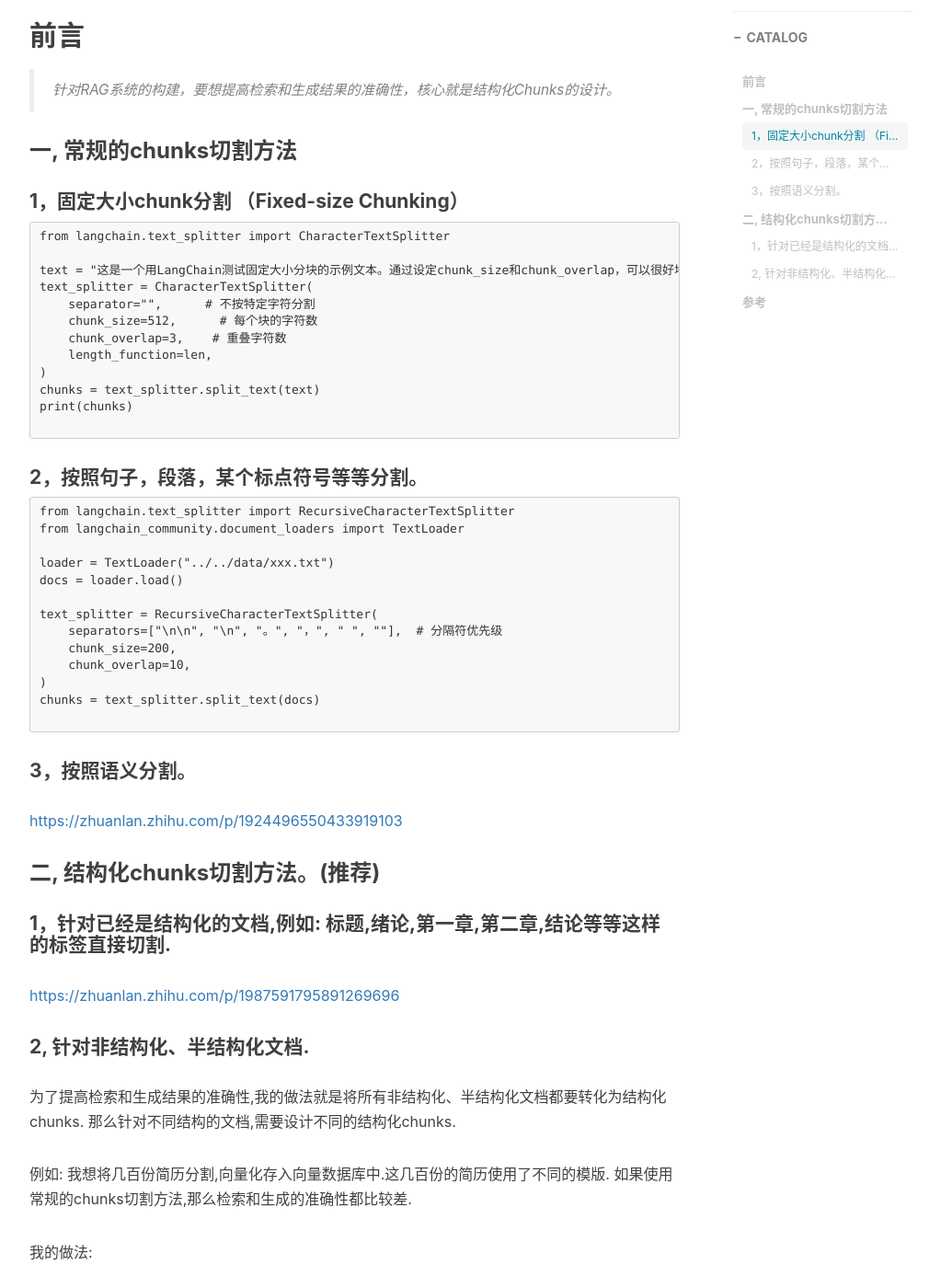
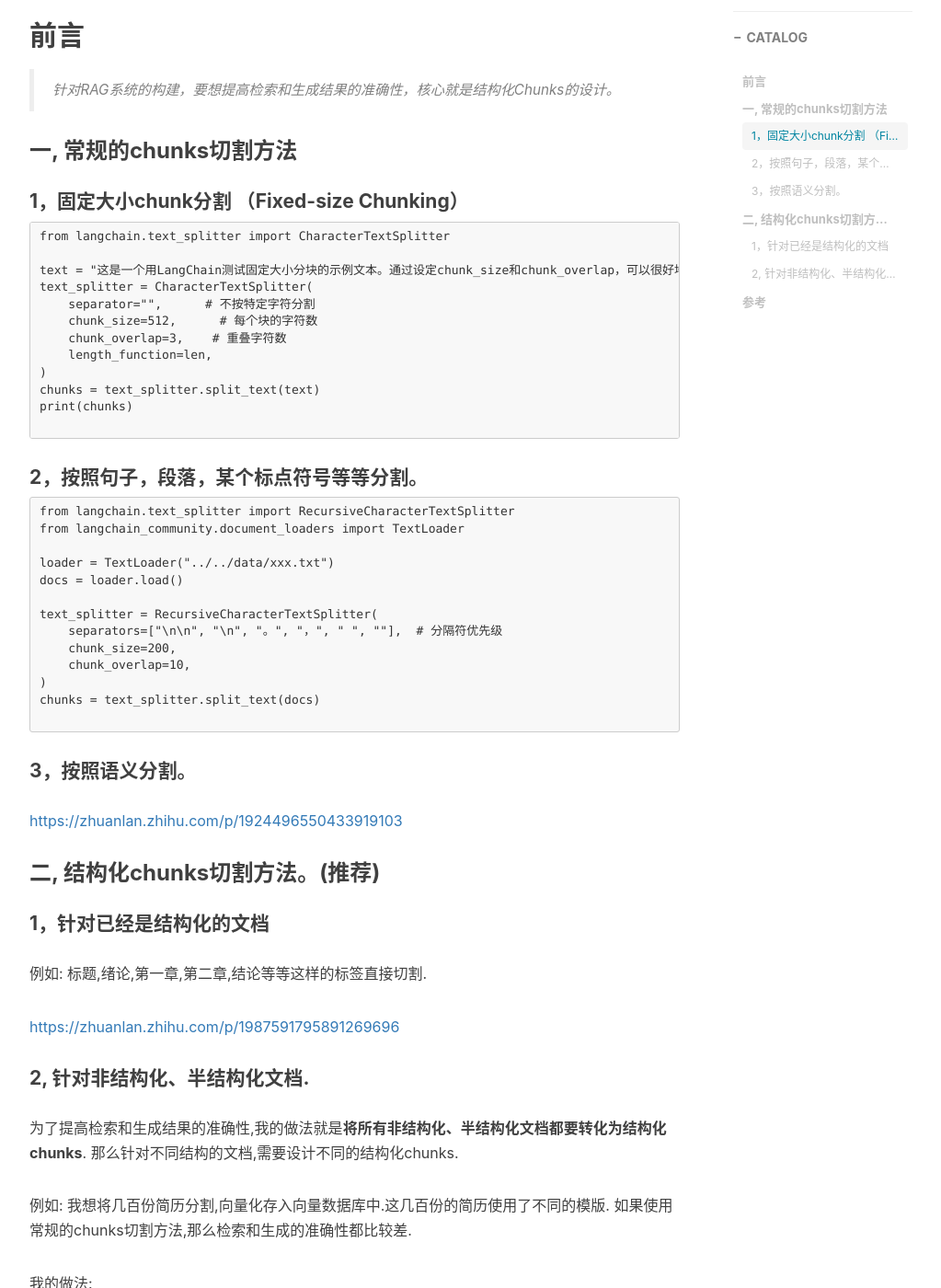
Before and after one commit to LuochuanAD/LuochuanAD.github.io, a Jekyll site: the page built from _posts/2026-01-31-RAG之Structural Chunks设计.md, in a window 1280 px wide and 1400 px high, scrolled down 638 px. Shown: the whole window at 92% size, without its empty margins (233-1256 px from the left). Built offline with Jekyll 4.4.1, drawn with Linux system fonts in a browser that asks for light colours; nearby versions of some CDN libraries; comment, search, counter and statistics services are not loaded; some of the changed text lies outside the part shown.

Commit message:
Update 2026-01-31-RAG之Structural Chunks设计.md

```diff
--- a/_posts/2026-01-31-RAG之Structural Chunks设计.md
+++ b/_posts/2026-01-31-RAG之Structural Chunks设计.md
@@ -59,13 +59,15 @@ chunks = text_splitter.split_text(docs)
 
 ### 二, 结构化chunks切割方法。(推荐)
 
-#### 1，针对已经是结构化的文档,例如: 标题,绪论,第一章,第二章,结论等等这样的标签直接切割.
+#### 1，针对已经是结构化的文档
+
+例如: 标题,绪论,第一章,第二章,结论等等这样的标签直接切割.
 
 [https://zhuanlan.zhihu.com/p/1987591795891269696](https://zhuanlan.zhihu.com/p/1987591795891269696)
 
 #### 2, 针对非结构化、半结构化文档.
 
-为了提高检索和生成结果的准确性,我的做法就是将所有非结构化、半结构化文档都要转化为结构化chunks. 那么针对不同结构的文档,需要设计不同的结构化chunks.
+为了提高检索和生成结果的准确性,我的做法就是**将所有非结构化、半结构化文档都要转化为结构化chunks**. 那么针对不同结构的文档,需要设计不同的结构化chunks.
 
 例如: 我想将几百份简历分割,向量化存入向量数据库中.这几百份的简历使用了不同的模版. 如果使用常规的chunks切割方法,那么检索和生成的准确性都比较差.
 
```
Also changed, not shown: other parts of _posts/2026-01-31-RAG之Structural Chunks设计.md (+1 -1 lines).
